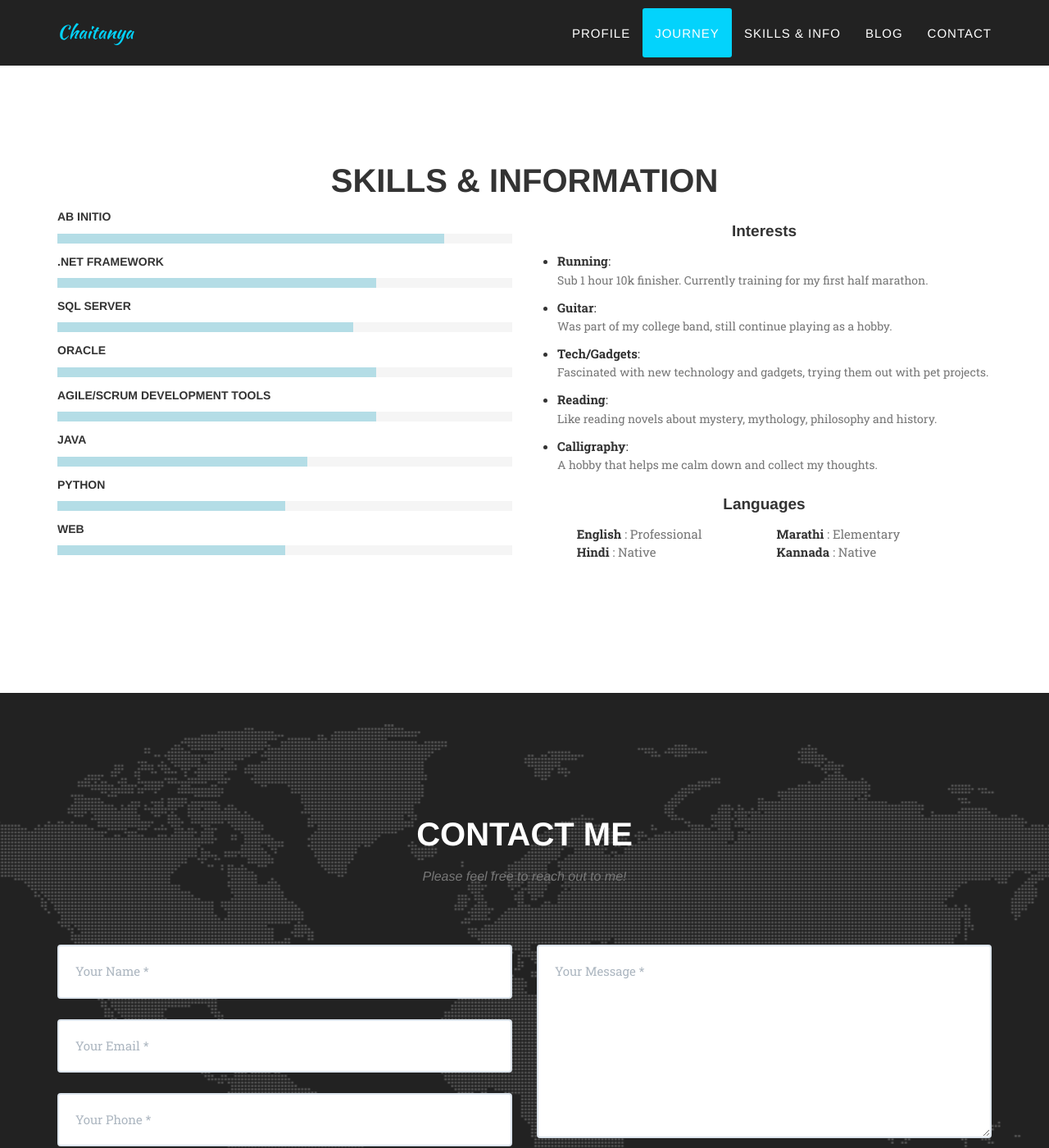
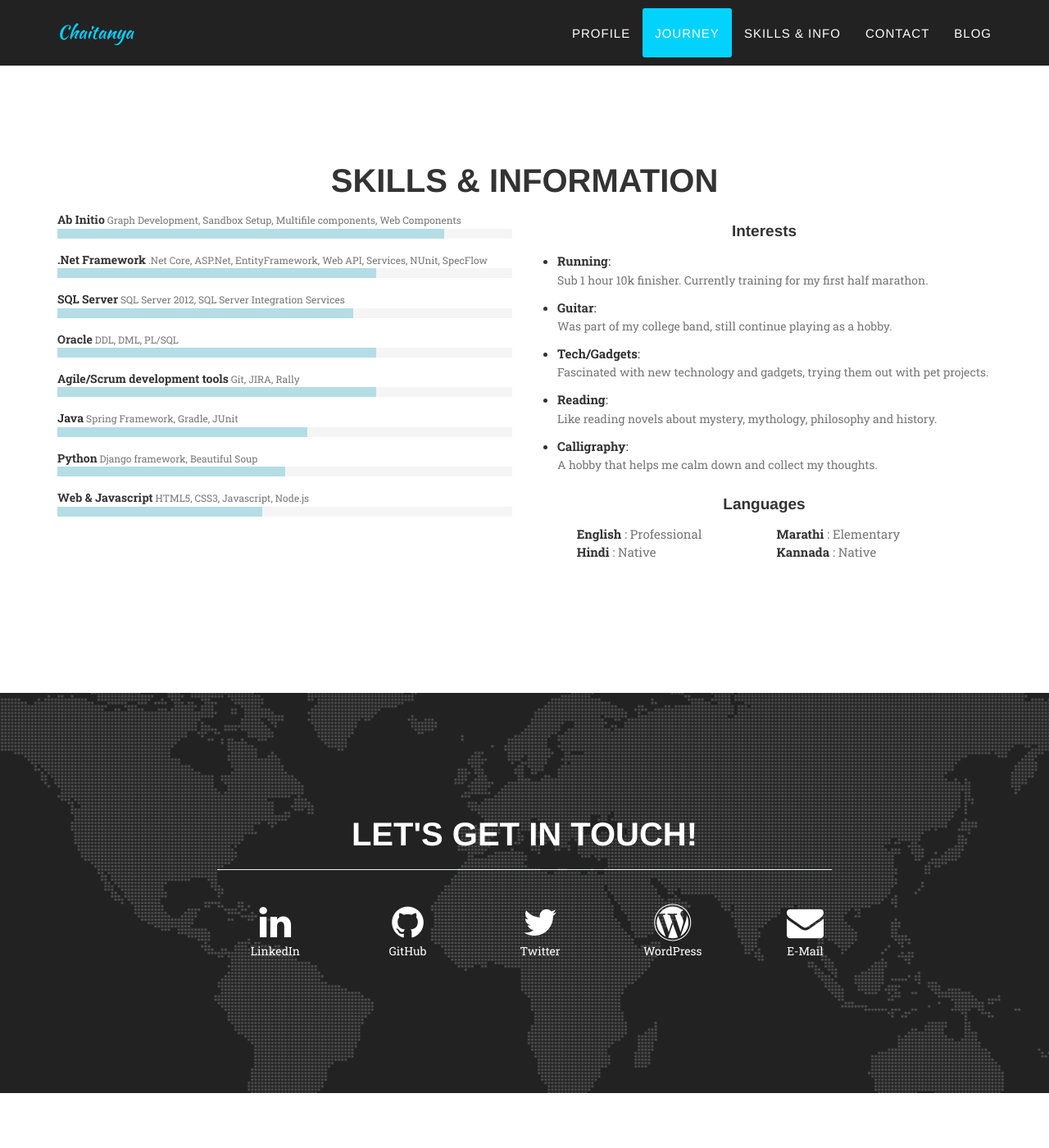
Before and after one commit to chaitanya-suvarna/chaitanya-suvarna.github.io, a Jekyll site: the page built from index.html, in a window 1280 px wide and 1400 px high, scrolled down 5879 px. Shown: the whole window at 82% size. Built offline with Jekyll 4.4.1, drawn with Linux system fonts in a browser that asks for light colours; some web fonts are replaced; after the commit the page ends 7212 px from its top, so only the background shows below that; some of the changed text lies outside the part shown.

Commit message:
Changed Contact section

```diff
--- a/_data/template.yml
+++ b/_data/template.yml
@@ -30,25 +30,51 @@ interests:
 #Technical Skills
 skills:
   - name: Ab Initio
+    details: Graph Development, Sandbox Setup, Multifile components, Web Components
     level: 85%
 
   - name: .Net Framework
+    details: .Net Core, ASP.Net, EntityFramework, Web API, Services, NUnit, SpecFlow
     level: 70%
 
   - name: SQL Server
+    details: SQL Server 2012, SQL Server Integration Services
     level: 65%
 
   - name: Oracle
+    details: DDL, DML, PL/SQL
     level: 70%
 
   - name: Agile/Scrum development tools
+    details: Git, JIRA, Rally
     level: 70%
 
   - name: Java
+    details: Spring Framework, Gradle, JUnit
     level: 55%
 
   - name: Python
+    details: Django framework, Beautiful Soup
     level: 50%
 
-  - name: Web
-    level: 50%
+  - name: Web & Javascript
+    details: HTML5, CSS3, Javascript, Node.js
+    level: 45%
+
+# contact
+contact:
+  - icon: linkedin
+    title: LinkedIn
+    url: https://www.linkedin.com/in/chaitanya-suvarna/
+  - icon: github
+    title: GitHub
+    url: https://github.com/chaitanya-suvarna
+  - icon: twitter
+    title: Twitter
+    url: https://twitter.com/chaitanyadev_
+  - icon: wordpress
+    title: WordPress
+    url: http://chaitanyasuvarna.wordpress.com/
+  - icon: envelope
+    title: E-Mail
+    url: mailto:chaitanya.suvarna.dev@gmail.com
--- a/_includes/contact.html
+++ b/_includes/contact.html
@@ -1,43 +1,26 @@
 <section id="contact">
   <div class="container">
     <div class="row">
-                <div class="col-lg-12 text-center">
-                    <h2 class="section-heading">Contact Me</h2>
-                    <h3 class="section-subheading text-muted">Please feel free to reach out to me!</h3>
+      <div class="col-lg-8 col-lg-offset-2 text-center">
+        <h2 class="section-heading">Let's Get In Touch!</h2>
+        <hr class="primary" ><br>
       </div>
     </div>
-            <div class="row">
-                <div class="col-lg-12">
-                    <form name="sentMessage" id="contactForm" novalidate>
-                        <div class="row">
-                            <div class="col-md-6">
-                                <div class="control-group form-group">
-                                    <input type="text" class="form-control" placeholder="Your Name *" id="name" required data-validation-required-message="Please enter your name.">
-                                    <p class="help-block text-danger"></p>
+    <div class="row col-lg-offset-2">
+
+      <ul class="list-inline ">
+        {% for network in site.data.template.contact %}
+        <div class="col-lg-2  text-center">
+          <li><a href="{{ network.url }}" style="color: #fff;">
+              <i class="fa fa-{{ network.icon }} fa-3x wow bounceIn" data-wow-delay=".1s"></i>
+
+              <p>{{ network.title }}</p>
+
+            </a>
+          </li>
         </div>
-                                <div class="control-group form-group">
-                                    <input type="email" class="form-control" placeholder="Your Email *" id="email" required data-validation-required-message="Please enter your email address.">
-                                    <p class="help-block text-danger"></p>
-                                </div>
-                                <div class="control-group form-group">
-                                    <input type="tel" class="form-control" placeholder="Your Phone *" id="phone" required data-validation-required-message="Please enter your phone number.">
-                                    <p class="help-block text-danger"></p>
-                                </div>
-                            </div>
-                            <div class="col-md-6">
-                                <div class="control-group form-group">
-                                    <textarea class="form-control" placeholder="Your Message *" id="message" required data-validation-required-message="Please enter a message."></textarea>
-                                    <p class="help-block text-danger"></p>
-                                </div>
-                            </div>
-                            <div class="clearfix"></div>
-                            <div class="col-lg-12 text-center">
-                                <div id="success"></div>
-                                <button type="submit" class="btn btn-xl">Send Message</button>
-                            </div>
-                        </div>
-                    </form>
-                </div>
-            </div>
+        {% endfor %}
+      </ul>
+
     </div>
 </section>
--- a/_includes/footer.html
+++ /dev/null
@@ -1,22 +0,0 @@
-<footer>
-        <div class="container">
-            <div class="row">
-                <div class="col-md-4">
-                    <span class="copyright">Copyright &copy; {{ site.title }} {{ 'now' | date: "%Y" }}</span>
-                </div>
-                <div class="col-md-4">
-                    <ul class="list-inline social-buttons">
-                        {% for network in site.social %}
-                        <li><a href="{{ network.url }}"><i class="fa fa-{{ network.title }}"></i></a>
-                        </li>
-                        {% endfor %}
-                    </ul>
-                </div>
-                <div class="col-md-4">
-                    <ul class="list-inline quicklinks">
-
-                    </ul>
-                </div>
-            </div>
-        </div>
-    </footer>
--- a/_includes/header.html
+++ b/_includes/header.html
@@ -28,10 +28,10 @@
                         <a class="page-scroll" href="#skills">Skills & Info</a>
                     </li>
                     <li>
-                        <a class="page-scroll" href="https://chaitanyasuvarna.wordpress.com/blog/" target="_blank">Blog</a>
+                        <a class="page-scroll" href="#contact">Contact</a>
                     </li>
                     <li>
-                        <a class="page-scroll" href="#contact">Contact</a>
+                        <a class="page-scroll" href="https://chaitanyasuvarna.wordpress.com/blog/" target="_blank">Blog</a>
                     </li>
                 </ul>
             </div>
--- a/_includes/journey.html
+++ b/_includes/journey.html
@@ -33,7 +33,7 @@
                           </div>
                           <div class="timeline-panel">
                               <div class="timeline-heading">
-                                  <h4>An Initio Developer</h4>
+                                  <h4>Ab Initio Developer</h4>
                                   <h4 class="subheading">June 2018</h4>
                               </div>
                               <div class="timeline-body">
--- a/_includes/skills.html
+++ b/_includes/skills.html
@@ -14,7 +14,7 @@
         {% for skill in site.data.template.skills %}
         <div class="item">
 
-          <h3 class="level-title">{{ skill.name }}</h3>
+          <b class="level-title">{{ skill.name }}</b><span class="text-muted" style="font-size: 12px;"> {{ skill.details }}</span>
 
           <div class="level-bar">
             <div class="level-bar-inner" data-level="{{ skill.level }}">
--- a/_layouts/default.html
+++ b/_layouts/default.html
@@ -11,7 +11,6 @@
     {% include journey.html %}
     {% include skills.html %}
     {% include contact.html %}
-    {% include footer.html %}
     {% include js.html %}
 
     </body>
```
Lines whose indentation alone changed are shown as unchanged.
